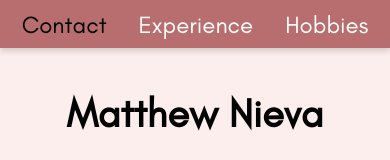
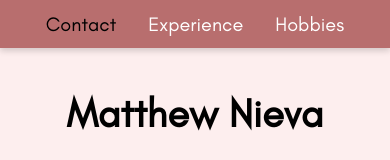
Before and after one commit to matthewcn56/matthewcn, a React (Create React App) app: page / in a window 390 px wide. Shown: the top 160 px of the page. Built offline with nearby package versions, Linux system fonts and the light colour scheme.

Commit message:
responsive nav

```diff
--- a/src/components/navbar.css
+++ b/src/components/navbar.css
@@ -5,6 +5,7 @@
   height: 3rem;
   text-align: center;
   flex-direction: row;
+  overflow: auto;
   display: flex;
   justify-content: center;
   align-items: center;
@@ -16,6 +17,7 @@
   white-space: nowrap;
   z-index: 5;
   box-shadow: 0 0.1875rem 0.375rem 0 rgba(0, 0, 0, 0.16);
+  font-size: calc(1rem + 1vmin);
 }
 
 .nav-section {
@@ -25,7 +27,6 @@
   justify-content: center;
   align-items: center;
   flex-direction: column;
-  font-size: 1.5rem;
   margin-left: 1rem;
   margin-right: 1rem;
   cursor: pointer;
```
